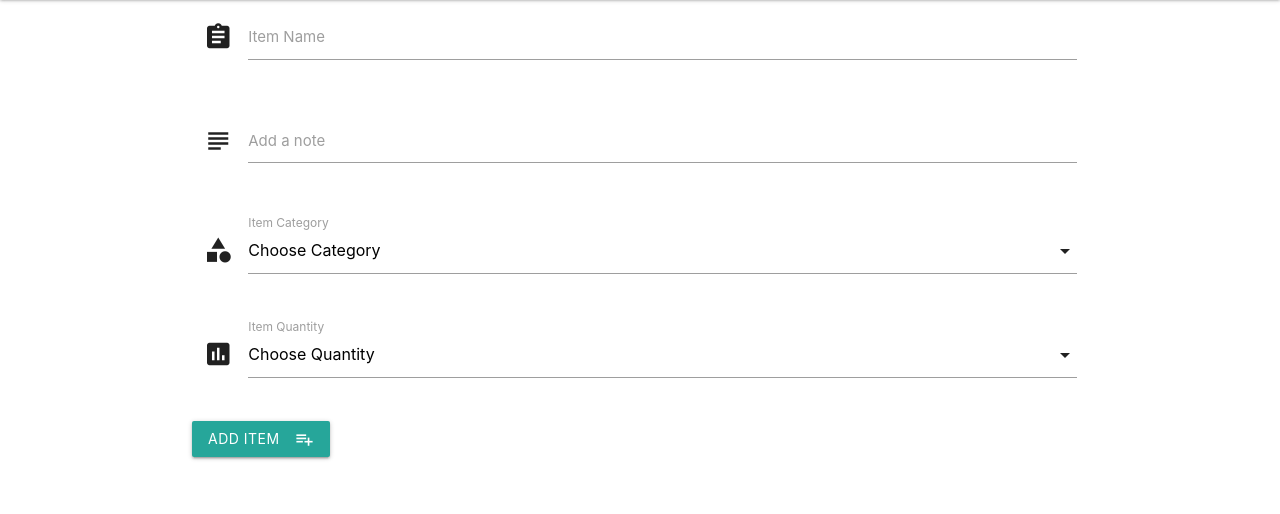
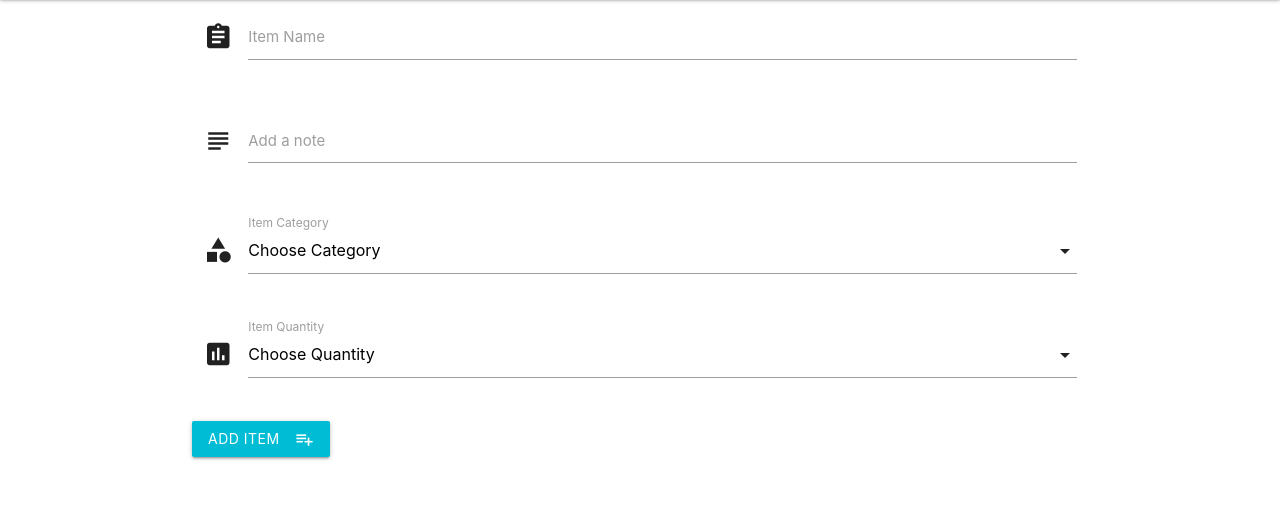
Before and after one commit to r-andy79/shopping-helper, a Flask app: page /add_item in a window 1280 px wide. Shown: the part 65-579 px from the top of the page. Run offline with Flask 2, Linux system fonts and the light colour scheme; data that the repository does not hold is empty; some libraries are stand-ins or nearby versions.

Commit message:
Final amendments before submission

```diff
--- a/app.py
+++ b/app.py
@@ -186,4 +186,4 @@ def not_found(error):
 
 
 if __name__ == '__main__':
-    app.run(host=os.environ.get('IP'), port=int(os.environ.get('PORT')), debug=True)
+    app.run(host=os.environ.get('IP'), port=int(os.environ.get('PORT')), debug=False)
--- a/templates/additem.html
+++ b/templates/additem.html
@@ -42,7 +42,7 @@
         </div>
   </div>
   <div class="row">
-  <button class="btn waves-effect waves-light" type="submit">Add Item
+  <button class="btn waves-effect waves-light cyan" type="submit">Add Item
       <i class="material-icons right">playlist_add</i>
     </button>
   </div>
```
Also changed, not shown: README.md.
